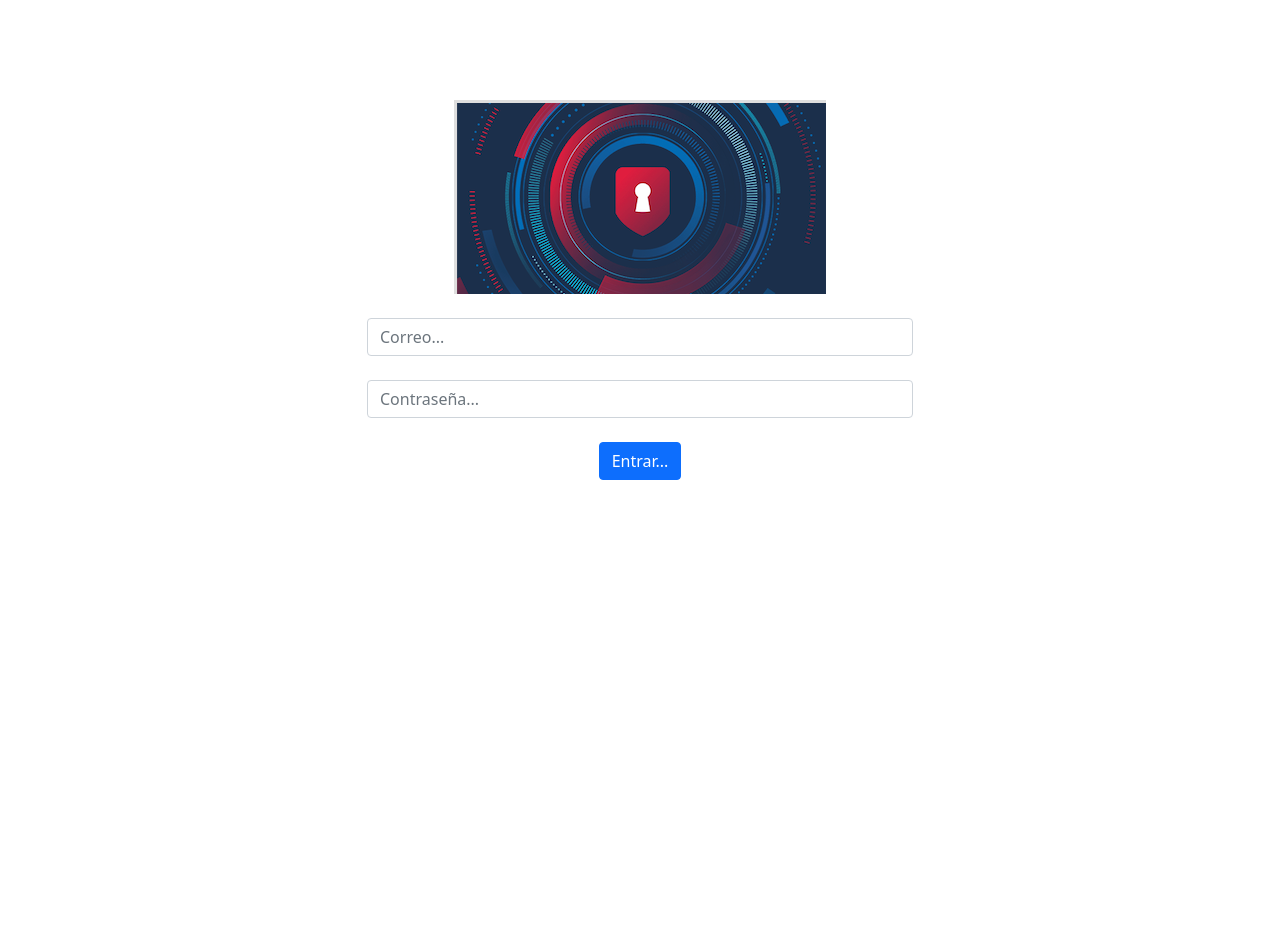
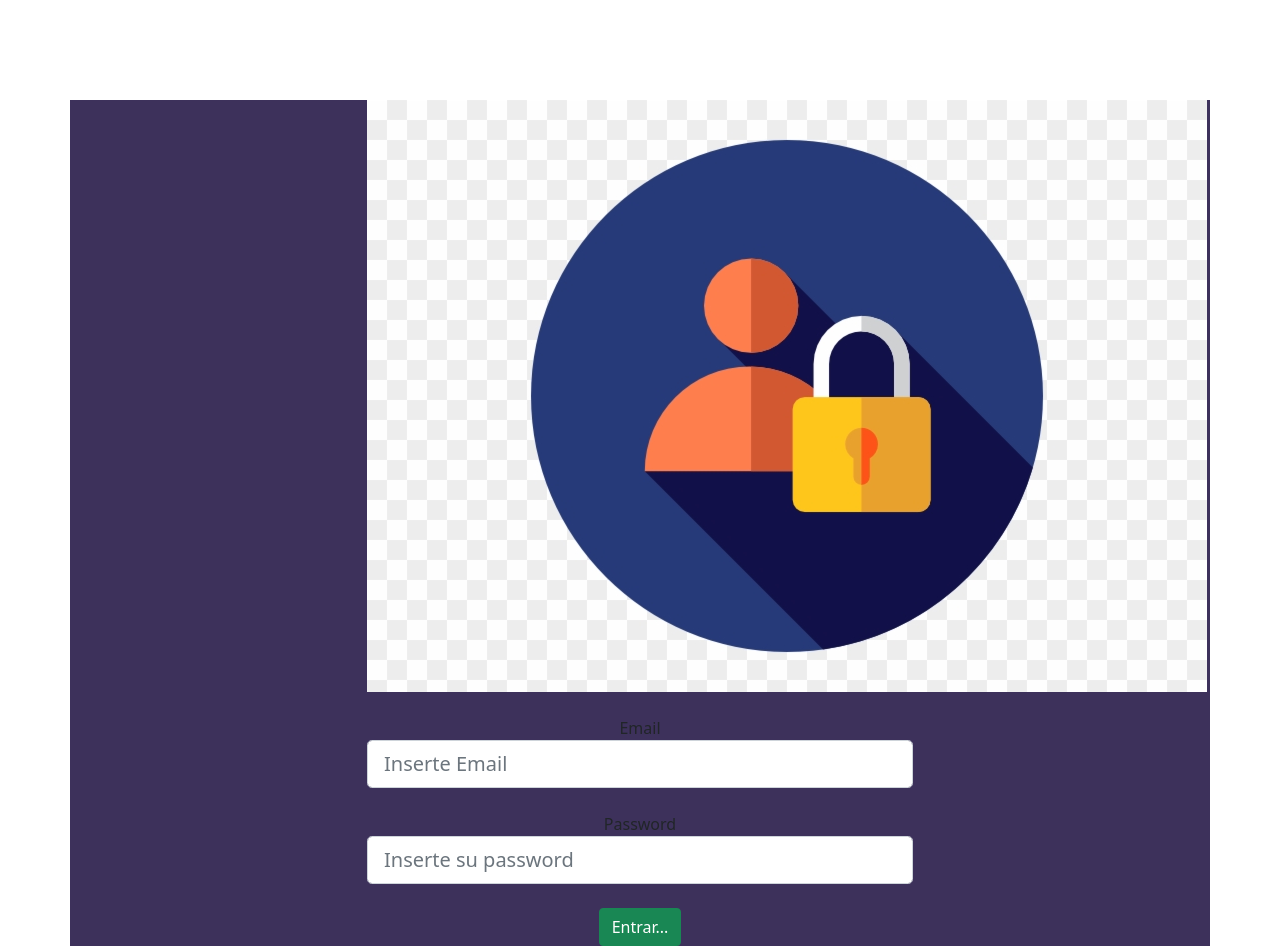
Before and after one commit to tiheryv/proyectoSI, a PHP site: page /login.php in a window 1280 px wide. Before the commit the page ends 480 px from the top, so only its background shows below. Run offline with PHP 8.4, Linux system fonts and the light colour scheme.

Commit message:
se agrego estilos para pagina del login

```diff
--- a/login.php
+++ b/login.php
@@ -32,17 +32,19 @@ if (isset($_POST['submit'])) {
     <link href="https://cdn.jsdelivr.net/npm/bootstrap@5.1.3/dist/css/bootstrap.min.css" rel="stylesheet" integrity="sha384-1BmE4kWBq78iYhFldvKuhfTAU6auU8tT94WrHftjDbrCEXSU1oBoqyl2QvZ6jIW3" crossorigin="anonymous">
 </head>
 <body>
-<div class="container" style="margin-top: 100px;">
+<div class="container" style="background: #3D315B; margin-top: 100px;">
     <div class="row justify-content-center">
         <div class="col-md-6 col-md-offset-3" align="center">
-            <img src="images/img.png"><br><br>
+            <img src="images/LoginImage.png"><br><br>
 
             <?php if($msg != "") echo $msg . "<br><br>"; ?>
 
             <form method="post" action="login.php">
-                <input class="form-control" name="correo" placeholder="Correo..."><br>
-                <input class="form-control" minlength="5" name="contrasenia" type="password" placeholder="Contraseña..."><br>
-                <input class="btn btn-primary" name="submit" type="submit" value="Entrar..."><br>
+                <label>Email</label>
+                <input class="form-control form-control-lg" name="correo" placeholder="Inserte Email"><br>
+                <label>Password</label>
+                <input class="form-control form-control-lg" minlength="5" name="contrasenia" type="password" placeholder="Inserte su password"><br>
+                <input class="btn btn-success" name="submit" type="submit" value="Entrar..."><br>
 
             </form>
 </body>
```
Also changed, not shown: images/LoginImage.png (added).
